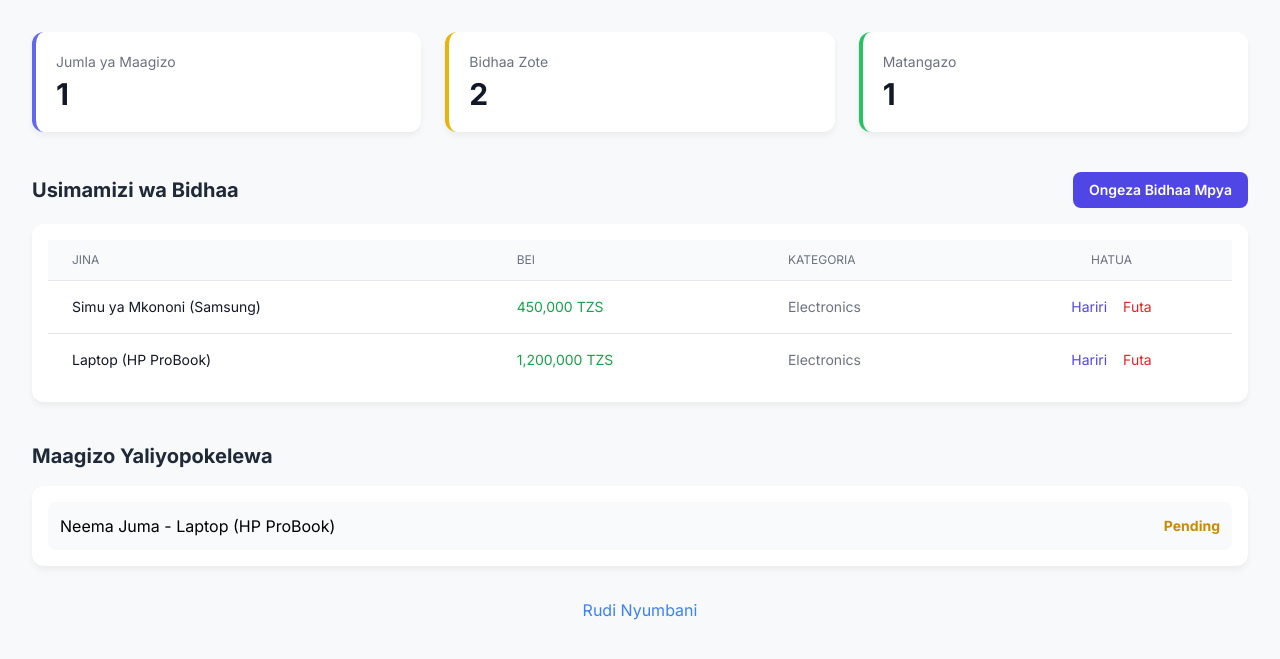
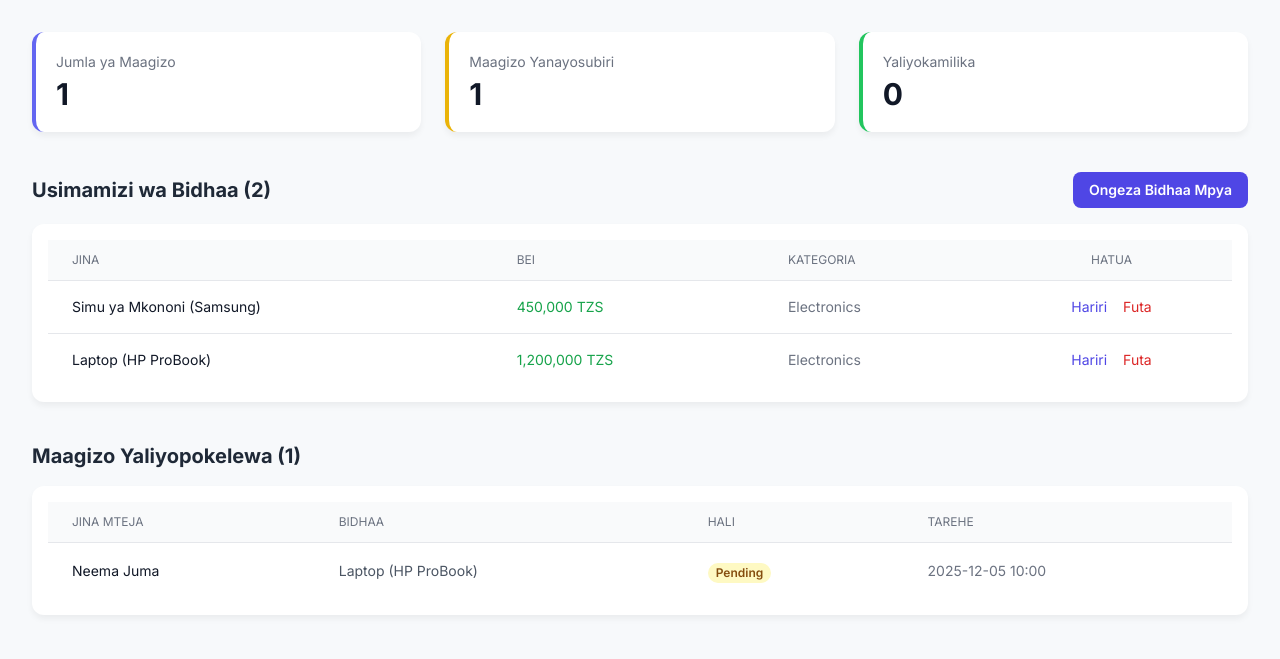
Before and after one commit to abdondismas0-hub/smart-arena-project, a Flask app: page /admin in a window 1280 px wide. Shown: the part 89-748 px from the top of the page. Run offline with Flask 3, Linux system fonts and the light colour scheme; the visitor is signed in with stand-in values (Sample User, id 1); some libraries are stand-ins or nearby versions.

Commit message:
Update admin.html

```diff
--- a/templates/admin.html
+++ b/templates/admin.html
@@ -26,37 +26,39 @@
         </header>
 
         <!-- Messages Flash -->
-        {% with messages = get_flashed_messages() %}
+        {% with messages = get_flashed_messages(with_categories=true) %}
             {% if messages %}
                 <div class="mb-4">
-                {% for message in messages %}
-                    <div class="p-3 bg-green-100 text-green-700 rounded-lg">{{ message }}</div>
+                {% for category, message in messages %}
+                    <div class="p-3 mb-2 rounded-lg {% if category == 'success' %}bg-green-100 text-green-700{% elif category == 'error' %}bg-red-100 text-red-700{% else %}bg-blue-100 text-blue-700{% endif %}">{{ message }}</div>
                 {% endfor %}
                 </div>
             {% endif %}
         {% endwith %}
 
         <!-- Muhtasari wa Maagizo (Order Summary) -->
+        <!-- HAPA NDIPO KOSA LILIKUWA LIKITOKEA, SASA IMESALAMA KWA KUTUMIA order_summary -->
         <div class="grid grid-cols-1 sm:grid-cols-3 gap-6 mb-10">
             <div class="card p-5 border-l-4 border-indigo-500">
                 <p class="text-sm font-medium text-gray-500">Jumla ya Maagizo</p>
-                <p class="mt-1 text-3xl font-bold text-gray-900">{{ orders|length }}</p>
+                <p class="mt-1 text-3xl font-bold text-gray-900">{{ order_summary.total }}</p>
             </div>
             <div class="card p-5 border-l-4 border-yellow-500">
-                <p class="text-sm font-medium text-gray-500">Bidhaa Zote</p>
-                <p class="mt-1 text-3xl font-bold text-gray-900">{{ products|length }}</p>
+                <p class="text-sm font-medium text-gray-500">Maagizo Yanayosubiri</p>
+                <p class="mt-1 text-3xl font-bold text-gray-900">{{ order_summary.pending }}</p>
             </div>
             <div class="card p-5 border-l-4 border-green-500">
-                <p class="text-sm font-medium text-gray-500">Matangazo</p>
-                <p class="mt-1 text-3xl font-bold text-gray-900">{{ posts|length }}</p>
+                <p class="text-sm font-medium text-gray-500">Yaliyokamilika</p>
+                <p class="mt-1 text-3xl font-bold text-gray-900">{{ order_summary.delivered }}</p>
             </div>
         </div>
 
         <!-- Usimamizi wa Bidhaa (Product Management) -->
         <section class="mb-10">
             <div class="flex justify-between items-center mb-4">
-                <h2 class="text-xl font-bold text-gray-800">Usimamizi wa Bidhaa</h2>
-                <a href="{{ url_for('add_product') }}" class="bg-indigo-600 text-white px-4 py-2 rounded-lg text-sm font-semibold hover:bg-indigo-700">Ongeza Bidhaa Mpya</a>
+                <h2 class="text-xl font-bold text-gray-800">Usimamizi wa Bidhaa ({{ products|length }})</h2>
+                <!-- Hakikisha una route ya add_product au badilisha link hapa -->
+                <a href="#" class="bg-indigo-600 text-white px-4 py-2 rounded-lg text-sm font-semibold hover:bg-indigo-700">Ongeza Bidhaa Mpya</a>
             </div>
             <div class="card p-4 overflow-x-auto">
                 <table class="min-w-full divide-y divide-gray-200">
@@ -75,7 +77,6 @@
                             <td class="px-6 py-4 whitespace-nowrap text-sm text-green-600 font-medium">{{ product.price | format_currency }}</td>
                             <td class="px-6 py-4 whitespace-nowrap text-sm text-gray-500">{{ product.category }}</td>
                             <td class="px-6 py-4 whitespace-nowrap text-center text-sm font-medium">
-                                <!-- Hizi routes zinahitaji templates zake -->
                                 <a href="#" class="text-indigo-600 hover:text-indigo-900 mr-3">Hariri</a>
                                 <a href="#" class="text-red-600 hover:text-red-900">Futa</a>
                             </td>
@@ -83,28 +84,48 @@
                         {% endfor %}
                     </tbody>
                 </table>
+                {% if not products %}
+                    <p class="text-center py-4 text-gray-500">Hakuna bidhaa zilizopatikana.</p>
+                {% endif %}
             </div>
         </section>
 
         <!-- Maagizo Mapya (Orders List) -->
         <section>
-             <h2 class="text-xl font-bold text-gray-800 mb-4">Maagizo Yaliyopokelewa</h2>
+             <h2 class="text-xl font-bold text-gray-800 mb-4">Maagizo Yaliyopokelewa ({{ orders|length }})</h2>
              <div class="card p-4 overflow-x-auto">
-                <!-- Tutatumia table rahisi kwa sasa -->
-                 <ul class="space-y-2">
-                     {% for order in orders %}
-                         <li class="p-3 bg-gray-50 rounded-lg flex justify-between items-center">
-                             <span>{{ order.customer_name }} - {{ order.product_name }}</span>
-                             <span class="text-sm font-bold text-yellow-600">{{ order.status }}</span>
-                         </li>
-                     {% endfor %}
-                 </ul>
+                <table class="min-w-full divide-y divide-gray-200">
+                    <thead class="bg-gray-50">
+                        <tr>
+                            <th class="px-6 py-3 text-left text-xs font-medium text-gray-500 uppercase">Jina Mteja</th>
+                            <th class="px-6 py-3 text-left text-xs font-medium text-gray-500 uppercase">Bidhaa</th>
+                            <th class="px-6 py-3 text-left text-xs font-medium text-gray-500 uppercase">Hali</th>
+                            <th class="px-6 py-3 text-left text-xs font-medium text-gray-500 uppercase">Tarehe</th>
+                        </tr>
+                    </thead>
+                    <tbody class="bg-white divide-y divide-gray-200">
+                        {% for order in orders %}
+                        <tr>
+                            <td class="px-6 py-4 whitespace-nowrap text-sm text-gray-900">{{ order.customer_name }}</td>
+                            <td class="px-6 py-4 whitespace-nowrap text-sm text-gray-600">{{ order.product_name }}</td>
+                            <td class="px-6 py-4 whitespace-nowrap">
+                                <span class="px-2 inline-flex text-xs leading-5 font-semibold rounded-full
+                                    {% if order.status == 'Pending' %}bg-yellow-100 text-yellow-800
+                                    {% elif order.status == 'Delivered' %}bg-green-100 text-green-800
+                                    {% else %}bg-gray-100 text-gray-800{% endif %}">
+                                    {{ order.status }}
+                                </span>
+                            </td>
+                             <td class="px-6 py-4 whitespace-nowrap text-sm text-gray-500">{{ order.date }}</td>
+                        </tr>
+                        {% endfor %}
+                    </tbody>
+                </table>
+                {% if not orders %}
+                    <p class="text-center py-4 text-gray-500">Hakuna maagizo yaliyopokelewa bado.</p>
+                {% endif %}
              </div>
         </section>
-    </main>
-
-    <div class="text-center mt-8 pb-4">
-        <a href="{{ url_for('smart_arena_home') }}" class="text-blue-500 hover:text-blue-700">Rudi Nyumbani</a>
     </div>
 </body>
 </html>
```
